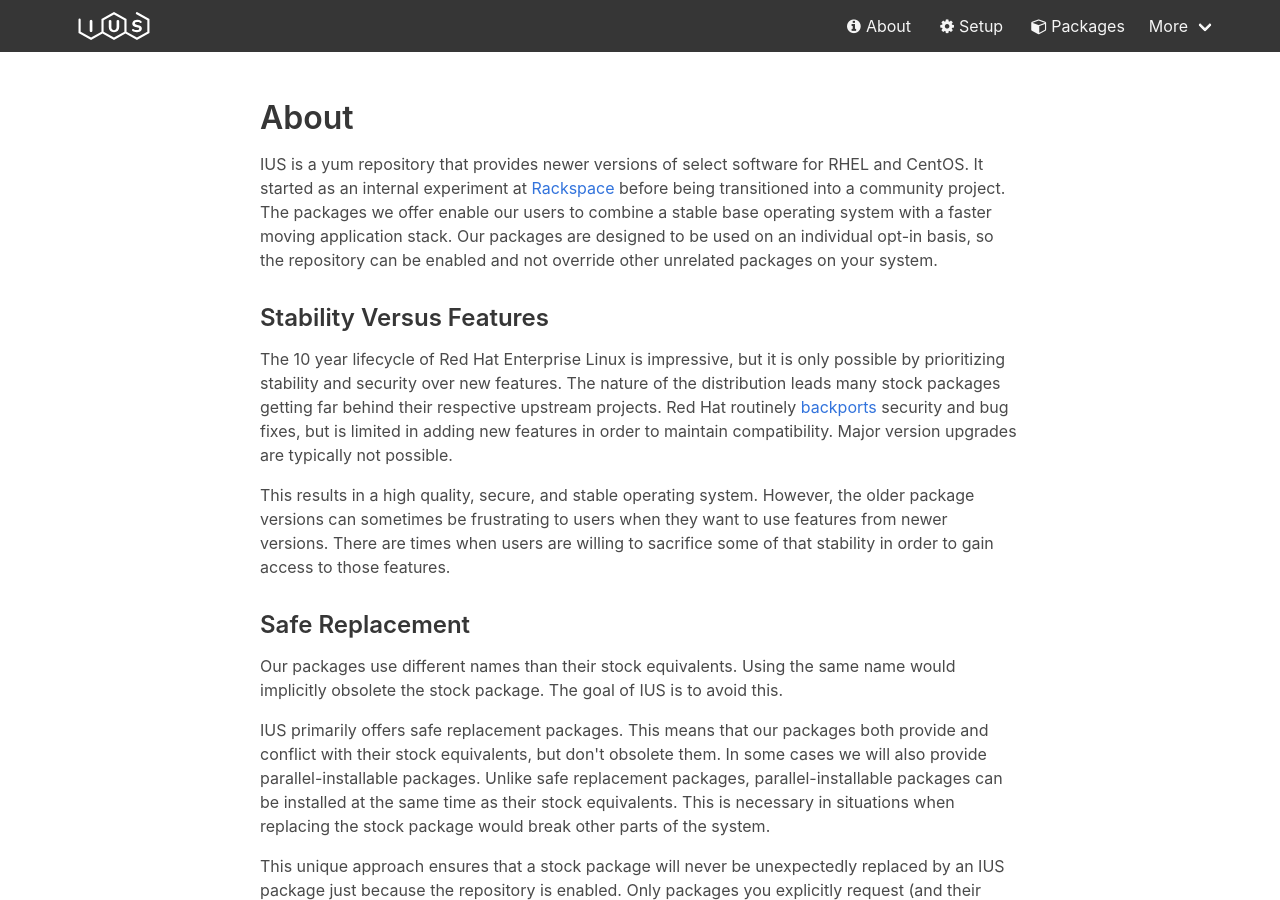
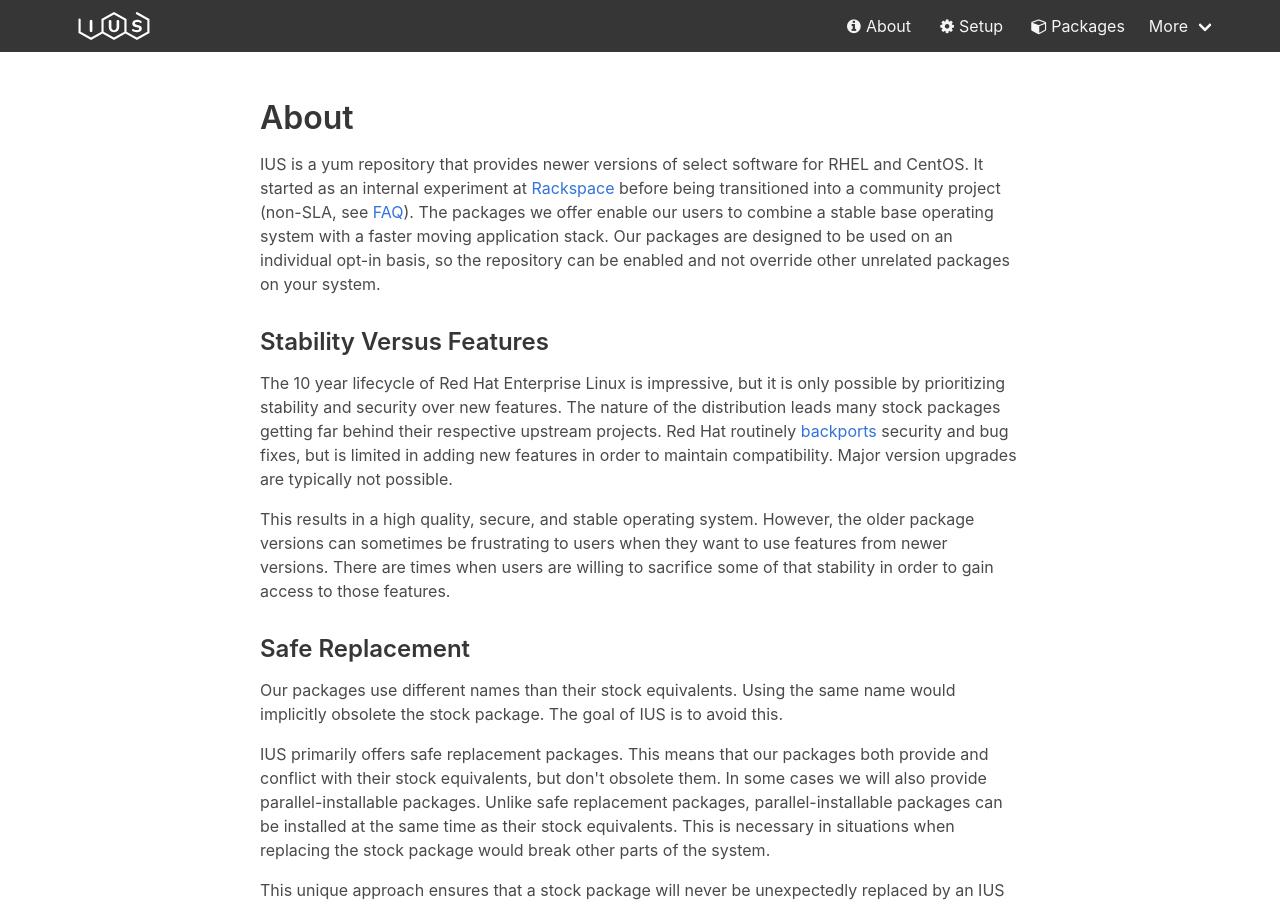
Before and after one commit to iusrepo/iusrepo.github.io, a Jekyll site: the page built from markdown/about.md, in a window 1280 px wide and 900 px high. Built offline with Jekyll 4.4.1, drawn with Linux system fonts in a browser that asks for light colours; comment, search, counter and statistics services are not loaded.

Commit message:
Reference non-SLA FAQ item on about page

```diff
--- a/markdown/about.md
+++ b/markdown/about.md
@@ -7,11 +7,12 @@ permalink: /about
 
 IUS is a yum repository that provides newer versions of select software for
 RHEL and CentOS.  It started as an internal experiment at
-[Rackspace][rackspace] before being transitioned into a community project.  The
-packages we offer enable our users to combine a stable base operating system
-with a faster moving application stack.  Our packages are designed to be used
-on an individual opt-in basis, so the repository can be enabled and not
-override other unrelated packages on your system.
+[Rackspace][rackspace] before being transitioned into a community project
+(non-SLA, see [FAQ][sla]).  The packages we offer enable our users to combine a
+stable base operating system with a faster moving application stack.  Our
+packages are designed to be used on an individual opt-in basis, so the
+repository can be enabled and not override other unrelated packages on your
+system.
 
 ### Stability Versus Features
 
@@ -88,6 +89,7 @@ many years we relied on a network of mirrors to distribute our content, but in
 2019 we switched to using the [Rackspace CDN][cdn].
 
 [rackspace]: https://www.rackspace.com
+[sla]: /faq#is-ius-a-rackspace-service-or-product
 [backports]: https://access.redhat.com/security/updates/backporting
 [semver]: https://semver.org
 [setup]: /setup
```
